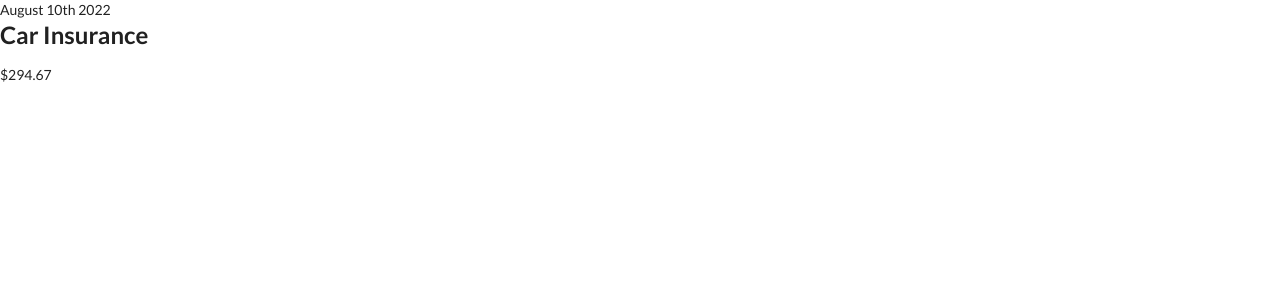
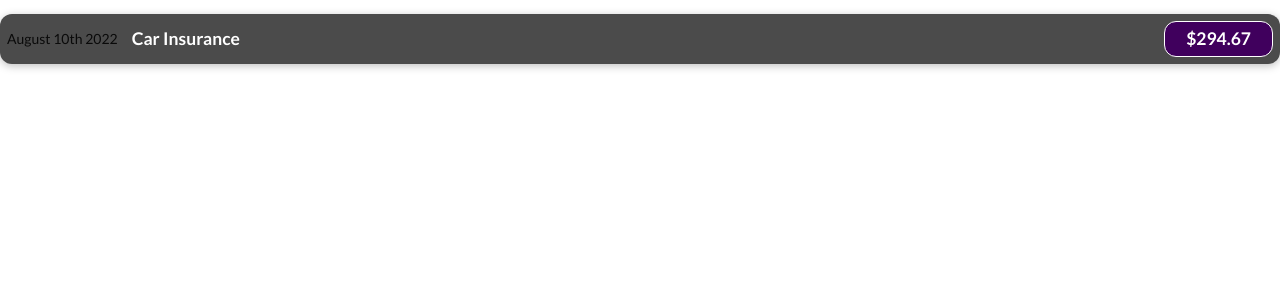
Before and after one commit to flash-of-genius/maximProject2, a JavaScript app: page / in a window 1280 px wide. Shown: the top 300 px of the page. Built offline with nearby package versions, Linux system fonts and the light colour scheme.

Commit message:
src\components\ExpenseItem.js

```diff
--- a/src/components/ExpenseItem.js
+++ b/src/components/ExpenseItem.js
@@ -1,10 +1,12 @@
+import "./ExpenseItem.css";
+
 function ExpenseItem() {
   return (
-    <div>
+    <div className="expense-item">
       <div>August 10th 2022</div>
-      <div>
+      <div className="expense-item__description">
         <h2>Car Insurance</h2>
-        <div>$294.67</div>
+        <div className="expense-item__price">$294.67</div>
       </div>
     </div>
   );
```
